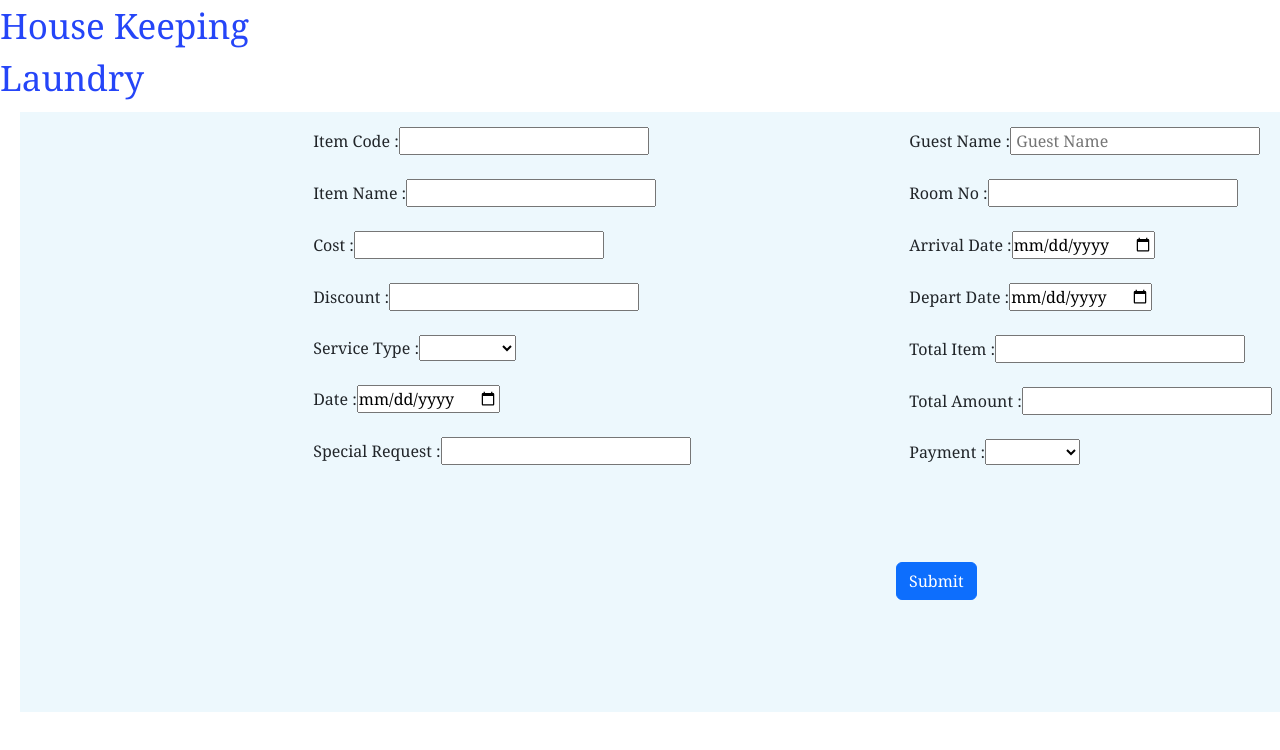
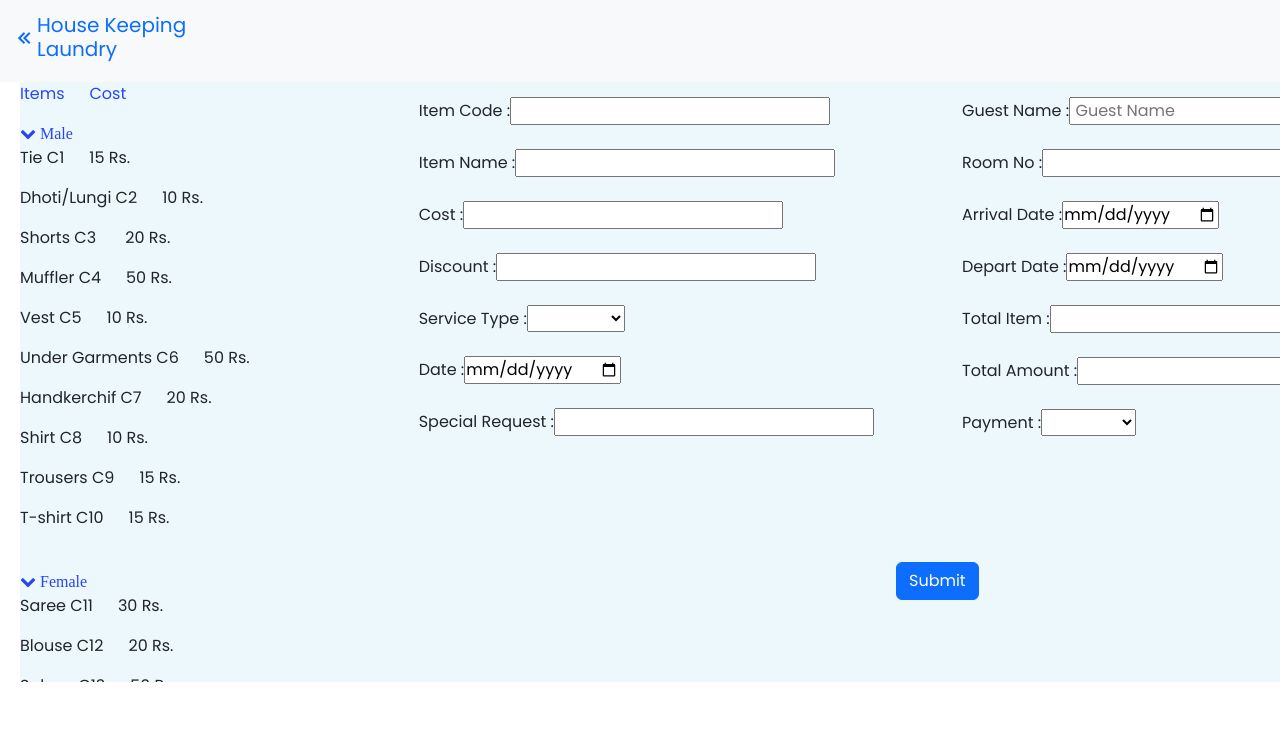
Before and after one commit to Shreya010tech/Frontend, a React (Create React App) app: page /Laundry in a window 1280 px wide. Shown: the top 750 px of the page. Built offline with nearby package versions, Linux system fonts and the light colour scheme; what localbase would draw is missing.

Commit message:
Added Contents Of Laundry

```diff
--- a/src/CustomCss/lon.css
+++ b/src/CustomCss/lon.css
@@ -8,16 +8,18 @@
     left: 34.67px;
     top: 240.97px;
 }
-
 .launh2 {
     font-weight: 300;
     font-size: 35px;
     line-height: 52px;
     color: #2545F8;
 }
-
+#customgap span
+{
+    margin-left: 25px;
+}
 .col1 {
-    width: 15%;
+    width: 25%;
     overflow: scroll;
     background: #EDF8FD;
 }
--- a/src/Main.css
+++ b/src/Main.css
@@ -1,5 +1,6 @@
+@import url('https://fonts.googleapis.com/css2?family=Poppins&display=swap');
 body {
-  font-family: Georgia !important;
+  font-family: 'Poppins', sans-serif!important;
   overflow-y: scroll!important;
 }
 
--- a/src/components/Laundry.jsx
+++ b/src/components/Laundry.jsx
@@ -4,12 +4,92 @@ import "../CustomCss/lon.css";
 const Laundry = () => {
   return (
     <div className="formA">
-      <h2 className="launh2">
-        House Keeping <br />
-        Laundry
-      </h2>
-      <div class="containerAS">
-        <div class="col1"></div>
+      <nav className="navbar sticky-top navbar navbar-expand-lg bg-light">
+        <div className="container-fluid">
+          <div className="navbar-brand d-flex align-items-center">
+            <a className="text-primary" href="/#">
+              <i className="bx bx-chevrons-left"></i>
+            </a>
+            <h5 className="text-primary">
+              House Keeping
+              <br />
+              Laundry
+            </h5>
+          </div>
+        </div>
+      </nav>
+      <div className="containerAS">
+        <div className="col1" id="customgap">
+          <p style={{ color: "#2545F8" }}>
+            Items<span>Cost</span>
+          </p>
+          <i
+            className="fa fa-chevron-down"
+            aria-hidden="true"
+            style={{ color: "#2545F8" }}
+          >
+            &nbsp;Male
+          </i>
+          <p>
+            Tie C1<span>15 Rs.</span>
+          </p>
+          <p>
+            Dhoti/Lungi C2<span>10 Rs.</span>
+          </p>
+          <p>
+            Shorts C3 <span>20 Rs.</span>
+          </p>
+          <p>
+            Muffler C4<span>50 Rs.</span>
+          </p>
+          <p>
+            Vest C5<span>10 Rs.</span>
+          </p>
+          <p>
+            Under Garments C6<span>50 Rs.</span>
+          </p>
+          <p>
+            Handkerchif C7<span>20 Rs.</span>
+          </p>
+          <p>
+            Shirt C8<span>10 Rs.</span>
+          </p>
+          <p>
+            Trousers C9<span>15 Rs.</span>
+          </p>
+          <p>
+            T-shirt C10<span>15 Rs.</span>
+          </p>
+          <br />
+          <i
+            className="fa fa-chevron-down"
+            aria-hidden="true"
+            style={{ color: "#2545F8" }}
+          >
+            &nbsp;Female
+          </i>
+          <p>
+            Saree C11<span>30 Rs.</span>
+          </p>
+          <p>
+            Blouse C12<span>20 Rs.</span>
+          </p>
+          <p>
+            Salwar C13<span>50 Rs.</span>
+          </p>
+          <p>
+            Skirt C14<span>30 Rs.</span>
+          </p>
+          <p>
+            Towel C15<span>40 Rs.</span>
+          </p>
+          <p>
+            Apron C16<span>50 Rs.</span>
+          </p>
+          <p>
+            Trousers/Plazo C17<span>20 Rs.</span>
+          </p>
+        </div>
         <div className="col2">
           <form>
             <div className="lefta">
@@ -30,7 +110,7 @@ const Laundry = () => {
               <br />
               <br />
               <label>Service Type :</label>
-              <select class="form" aria-label="Default select example">
+              <select className="form" aria-label="Default select example">
                 <option selected></option>
                 <option value="1">Pressing</option>
                 <option value="2">Wash</option>
@@ -71,7 +151,7 @@ const Laundry = () => {
               <br />
               <br />
               <label>Payment : </label>
-              <select class="form" aria-label="Default select example">
+              <select className="form" aria-label="Default select example">
                 <option selected></option>
                 <option value="1">Card</option>
                 <option value="2">UPI</option>
@@ -79,8 +159,8 @@ const Laundry = () => {
                 <option value="3">Pay Later</option>
               </select>
             </div>
-            <div class="submita">
-              <button type="button" class="btn btn-primary">
+            <div className="submita">
+              <button type="button" className="btn btn-primary">
                 Submit
               </button>
             </div>
```
Also changed, not shown: londry1.html (deleted, +0 -71 lines).
